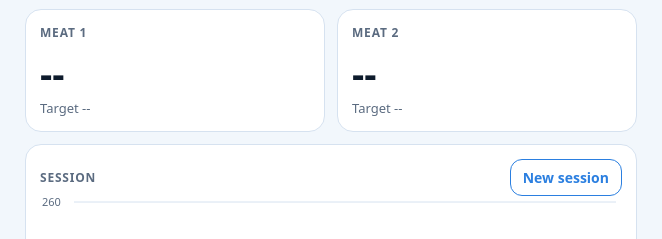
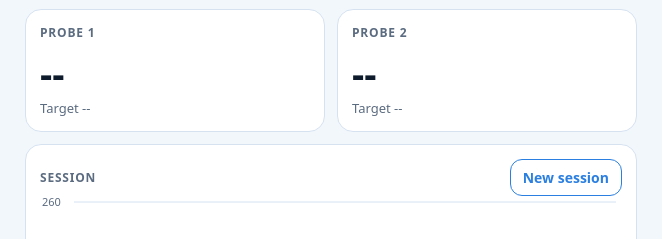
Before and after one commit to jesmit2/makesmoke, a plain HTML site: page index.html in a window 1280 px wide. Shown: the part 498-737 px from the top of the page, 309-971 px from the left. Drawn offline with Linux system fonts and the light colour scheme.

```diff
--- a/index.html
+++ b/index.html
@@ -123,8 +123,8 @@ nav button.on{color:var(--active)}
     </div>
 
     <div class="row">
-      <div class="card probe" id="m1card"><div class="label">Meat 1</div><div class="val" id="m1v">--</div><div class="tgt" id="m1t">Target --</div></div>
-      <div class="card probe" id="m2card"><div class="label">Meat 2</div><div class="val" id="m2v">--</div><div class="tgt" id="m2t">Target --</div></div>
+      <div class="card probe" id="m1card"><div class="label">Probe 1</div><div class="val" id="m1v">--</div><div class="tgt" id="m1t">Target --</div></div>
+      <div class="card probe" id="m2card"><div class="label">Probe 2</div><div class="val" id="m2v">--</div><div class="tgt" id="m2t">Target --</div></div>
     </div>
 
     <div class="card">
```
